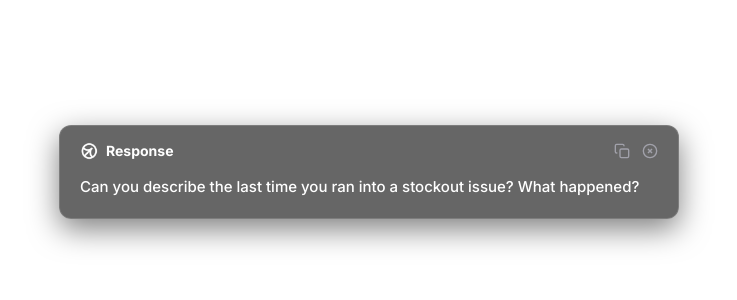
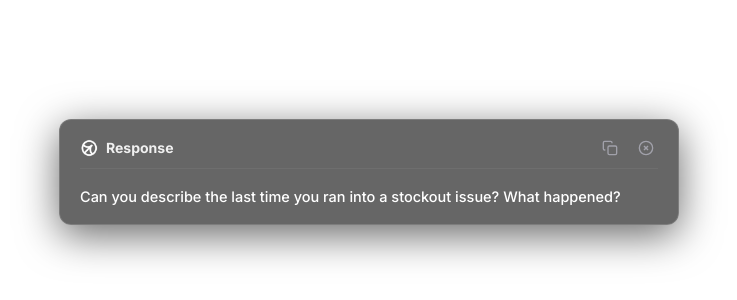
Before and after one commit to Radim-Zavadil/Whisper, an Electron app: page src/windows/response/response.html in a window 1100 px wide. Shown: the part 228-528 px from the top of the page, without its empty margins (181-918 px from the left). Drawn offline with Linux system fonts and the light colour scheme; no server answers.

Commit message:
answer window fixed

```diff
--- a/src/windows/response/response.css
+++ b/src/windows/response/response.css
@@ -1,18 +1,24 @@
 * { box-sizing: border-box; margin: 0; padding: 0; }
 body { margin: 0; padding: 0; background: transparent; overflow: hidden; font-family: 'Inter', sans-serif; display: flex; align-items: center; justify-content: center; height: 100vh;}
 
-.response-container { background: rgba(0, 0, 0, 0.6); backdrop-filter: blur(10px); border: 1px solid rgba(255, 255, 255, 0.15); border-radius: 12px; width: 620px; padding: 16px 20px; box-shadow: 0 10px 30px rgba(0,0,0,0.5); display: flex; flex-direction: column; gap: 16px;}
+.response-container { background: rgba(0, 0, 0, 0.6); backdrop-filter: blur(20px); border: 1px solid rgba(255, 255, 255, 0.15); border-radius: 12px; width: 620px; max-height: 480px; padding: 16px 20px; box-shadow: 0 10px 40px rgba(0,0,0,0.6); display: flex; flex-direction: column; gap: 16px; overflow: hidden;}
 .drag { -webkit-app-region: drag; }
 .no-drag { -webkit-app-region: no-drag; }
 
-.header { display: flex; justify-content: space-between; align-items: center; }
+.header { display: flex; justify-content: space-between; align-items: center; padding-bottom: 8px; border-bottom: 1px solid rgba(255,255,255,0.05); }
 .left-section { display: flex; align-items: center; gap: 8px; }
 .logo { width: 18px; height: 18px; object-fit: contain; }
-.title { color: #ffffff; font-weight: 700; font-size: 14px; }
+.title { color: #ffffff; font-weight: 700; font-size: 14px; opacity: 0.9; }
 
 .right-section { display: flex; align-items: center; gap: 12px; }
-.icon-btn { background: none; border: none; color: #a1a1aa; cursor: pointer; display: flex; align-items: center; justify-content: center; transition: color 0.2s; }
-.icon-btn:hover { color: #ffffff; }
+.icon-btn { background: none; border: none; color: #a1a1aa; cursor: pointer; display: flex; align-items: center; justify-content: center; transition: all 0.2s; padding: 4px; border-radius: 4px; }
+.icon-btn:hover { color: #ffffff; background: rgba(255,255,255,0.1); }
 .icon-btn svg { width: 16px; height: 16px; }
 
-.content { color: #ffffff; font-weight: 500; font-size: 15px; line-height: 1.5; padding-bottom: 4px; }
+.content { color: #ffffff; font-weight: 500; font-size: 14.5px; line-height: 1.6; overflow-y: auto; padding-right: 8px; flex: 1; margin-right: -8px; }
+
+/* Custom Scrollbar */
+.content::-webkit-scrollbar { width: 5px; }
+.content::-webkit-scrollbar-track { background: transparent; }
+.content::-webkit-scrollbar-thumb { background: rgba(255, 255, 255, 0.1); border-radius: 10px; }
+.content::-webkit-scrollbar-thumb:hover { background: rgba(255, 255, 255, 0.2); }
```
